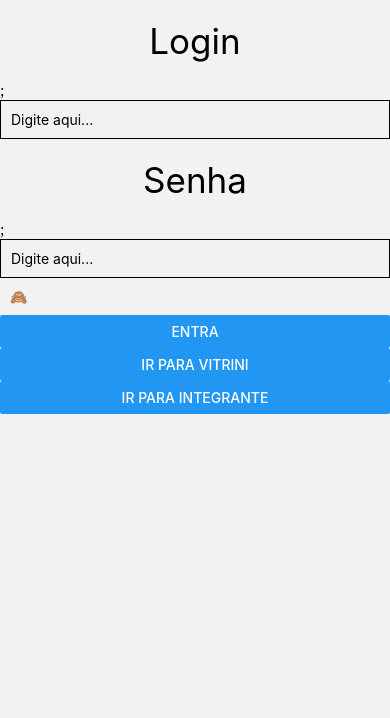
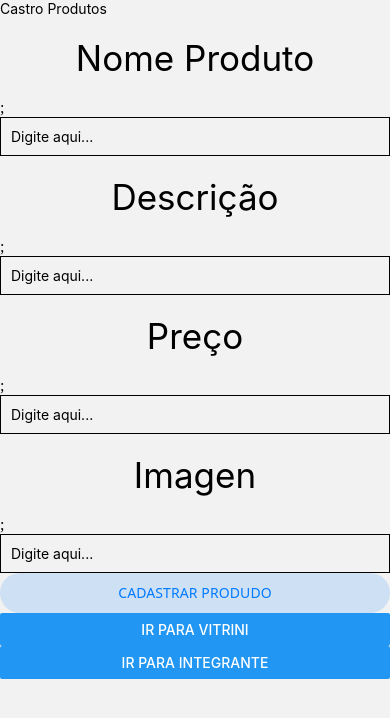
Before and after one commit to Gustavo-c-s/SerraTecMobileTrabalhoFinal, a React Native app in the folder trabalhoMobilefinal/: screen / in a window 390 px wide. Shown: the top 718 px of the page. Built offline with nearby package versions, Linux system fonts and the light colour scheme.

Commit message:
Tela de cadasatro de proudutos com tratamento de erro de cadastro V1

```diff
--- /dev/null
+++ b/trabalhoMobilefinal/src/components/CadastrarProdudos.tsx
@@ -0,0 +1,65 @@
+import { View, Text, Alert } from "react-native";
+import { InputTexto } from "./Input";
+import { useState } from "react";
+import { Button } from "@react-navigation/elements";
+import { postProduto } from "../services/produtosService";
+
+export default function CadastrarProduto(){
+
+    const [nome, setNome]=useState("")
+    const [descricao, setDescricao]=useState("")
+    const [valor, setValor]=useState("")
+    const [image, setImage]=useState("")
+
+    const CadastroProduto = async ()=>{
+        if(nome == "" || descricao == "" || valor == "" || image == ""){
+        Alert.alert("Favor verificar e preencher os campos corretamente!");
+        return;
+        }
+        const novoCadastro ={
+            nome:nome,
+            descricao:descricao,
+            valor:valor,
+            image:image
+        }
+        try {
+            const eviarProdutos = await postProduto(novoCadastro)
+            console.log('Post executado', eviarProdutos)
+        } catch (error) {
+            console.log('Erro post produto', error)
+        }
+        //console.log(nome, descricao,valor, image)
+    }
+
+    return(
+        <View>
+            <Text>Castro Produtos</Text>
+
+            <InputTexto
+            label="Nome Produto"
+            value={nome}
+            setvalue={setNome}
+            />
+
+            <InputTexto
+            label="Descrição"
+            value={descricao}
+            setvalue={setDescricao}
+            />
+
+            <InputTexto
+            label="Preço"
+            value={valor}
+            setvalue={setValor}
+            />
+
+            <InputTexto
+            label="Imagen"
+            value={image}
+            setvalue={setImage}
+            />
+            <Button onPressIn={CadastroProduto} >CADASTRAR PRODUDO</Button>
+
+            </View>
+    )
+}
--- a/trabalhoMobilefinal/src/screens/HomeScreen.tsx
+++ b/trabalhoMobilefinal/src/screens/HomeScreen.tsx
@@ -3,11 +3,13 @@ import React from "react";
 import { HomeScreenProps } from "../types/navigation";
 import Login from "../components/Login";
 import CadastraUsuario from "../components/CadastraUsuario";
+import CadastrarProduto from "../components/CadastrarProdudos";
 
 export const HomeScreen = ({ navigation }: HomeScreenProps) => {
   return (
     <View>
-      <Login />
+      <CadastrarProduto/>
+      {/* <Login /> */}
       {/* <CadastraUsuario/> */}
       <View>
         <Button
```
